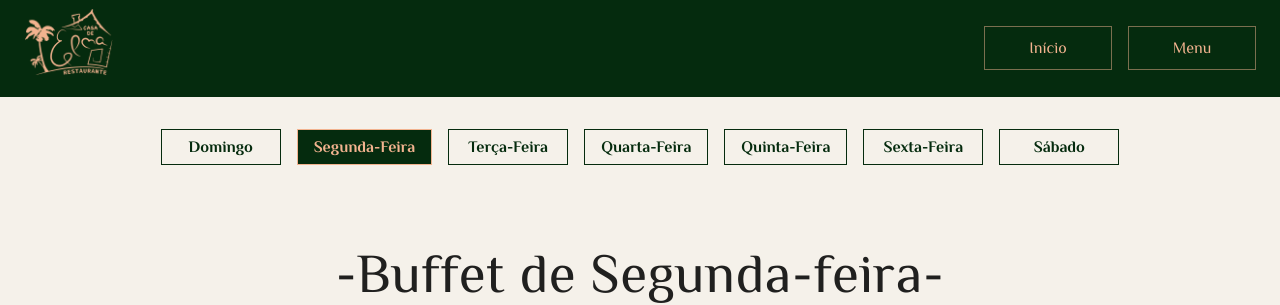
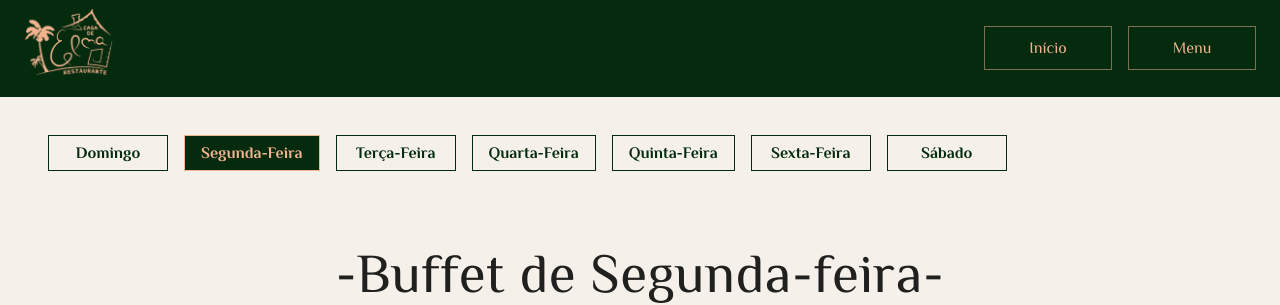
Before and after one commit to johannDeLaCruz/restaurant_menu_react, a React (Vite) app in the folder client/: page / in a window 1280 px wide. Shown: the top 305 px of the page. Built offline with nearby package versions, Linux system fonts and the light colour scheme; no server answers.

Commit message:
fix(navtabs): fix tabs alignment

```diff
--- a/client/src/components/NavTabs.jsx
+++ b/client/src/components/NavTabs.jsx
@@ -11,8 +11,6 @@ const NavTabs = ({ selectedDay, onSelectDay, days }) => {
   return (
     <Box
       sx={{
-        justifyContent: "center",
-        display: "flex",
         pt: 4,
         pb: 8,
       }}
@@ -23,8 +21,9 @@ const NavTabs = ({ selectedDay, onSelectDay, days }) => {
         scrollButtons={true}
         variant="scrollable"
         TabIndicatorProps={{
-          style: { display: 'none'  },
+          style: { display: "none" },
         }}
+        sx={{ display: "flex", justifyContent: "center", alignItems: "center" }}
       >
         {days.map((day, index) => (
           <CustomTab key={index} label={day} value={day} sx={{ mx: 1 }} />
```
